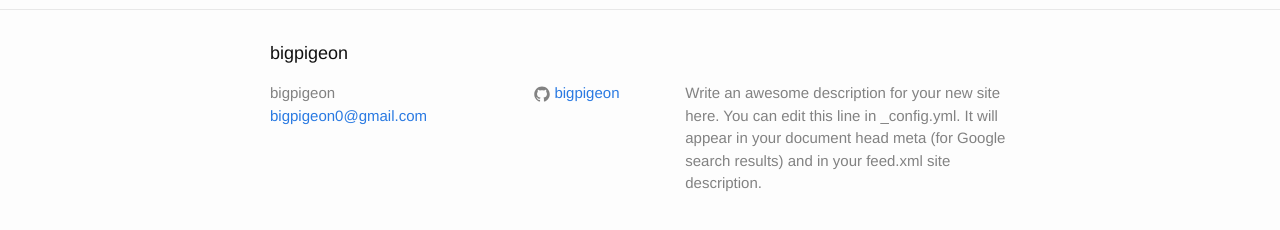
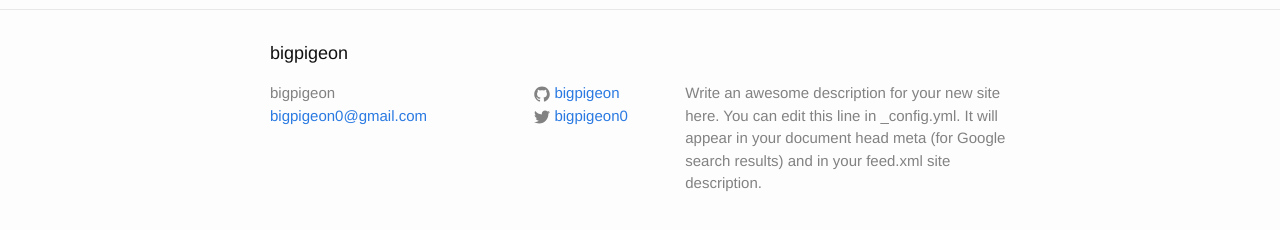
Before and after one commit to bigpigeon/bigpigeon.github.io, a Jekyll site: the page built from index.html, in a window 1280 px wide. Shown: the part 287-517 px from the top of the page. Built offline with Jekyll 4.4.1, drawn with Linux system fonts in a browser that asks for light colours.

```diff
--- a/_config.yml
+++ b/_config.yml
@@ -7,7 +7,7 @@ description: > # this means to ignore newlines until "baseurl:"
   Google search results) and in your feed.xml site description.
 baseurl: "" # the subpath of your site, e.g. /blog/
 url: "http://bigpigeon.github.io" # the base hostname & protocol for your site
-twitter_username:
+twitter_username: bigpigeon0
 github_username:  bigpigeon
 
 # Build settings
```
